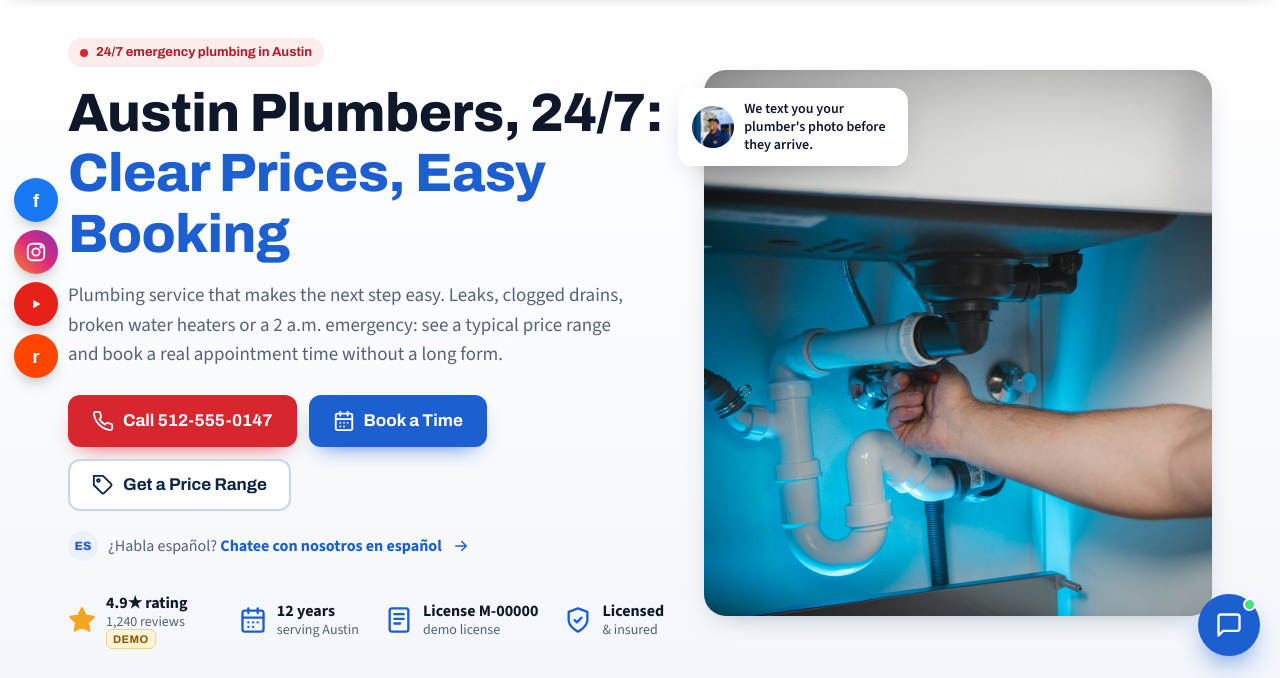
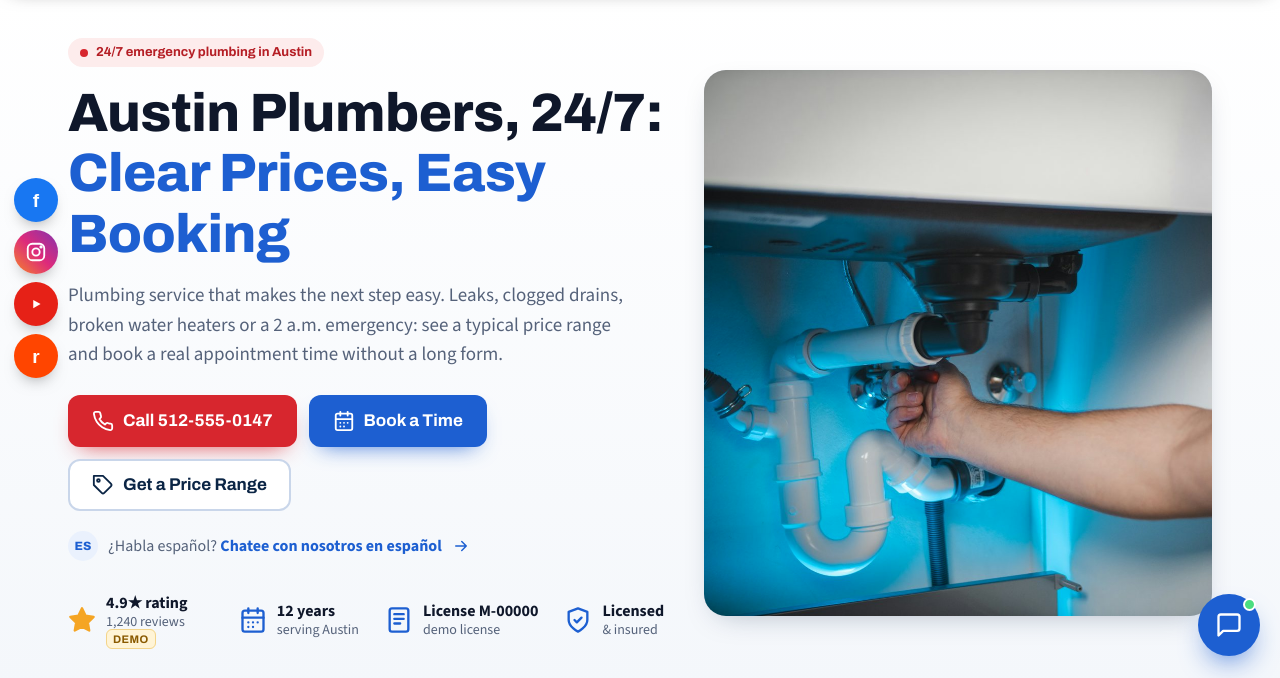
Before and after one commit to adamteokokwei-beep/ace-digital-solutions, a plain HTML site: page site/demos/austin-plumbing/index.html in a window 1280 px wide. Shown: the part 122-800 px from the top of the page. Drawn offline with nearby package versions, Linux system fonts and the light colour scheme.

Commit message:
Demo: remove floating photo-text card from hero
Co-Authored-By: Claude Opus 5.5 <noreply@anthropic.com>
Claude-Session: https://claude.ai/code/session_01MXTeS2dNo2YFZahVRoNZhp

```diff
--- a/site/demos/austin-plumbing/index.html
+++ b/site/demos/austin-plumbing/index.html
@@ -438,7 +438,6 @@ body.base-only .needs-addon{display:none !important}
     </div>
     <div class="hero-img">
       <div class="ph"><img src="img/hero.jpg" alt="Plumber repairing the pipes under a kitchen sink" width="1100" height="1180" fetchpriority="high"></div>
-      <div class="float f1"><img src="img/face.jpg" alt="" width="42" height="42"><span>We text you your plumber's photo before they arrive.</span></div>
     </div>
   </div>
 </section>
```
